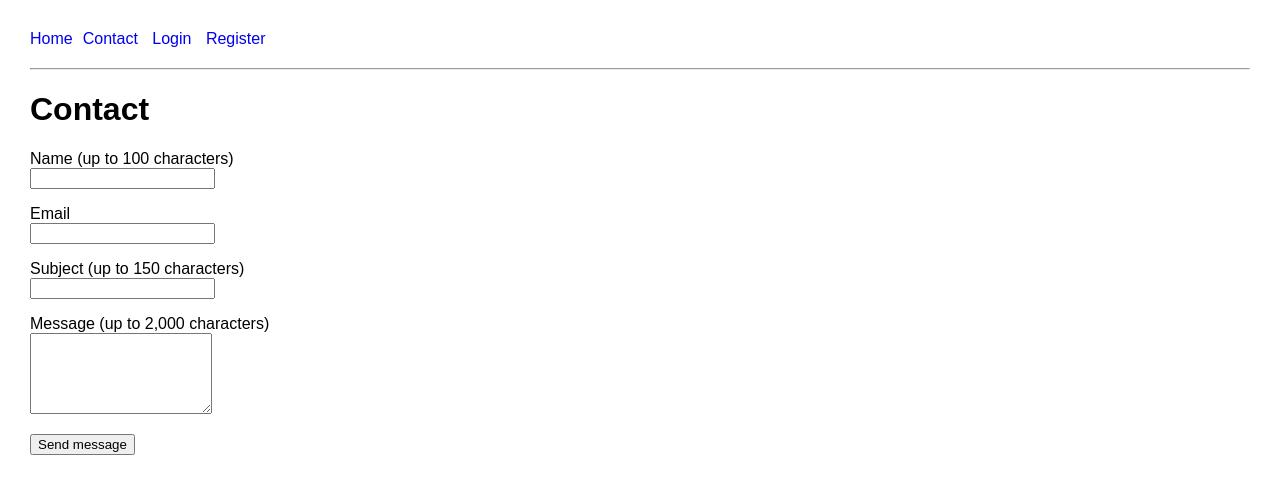
After one commit to ratul-420/web2-seminar-homework, a Node project: template views/contact.ejs in a window 1280 px wide. The commit adds this page. Shown: the top 494 px of the page. Run offline with Node 20 templates, Linux system fonts and the light colour scheme; the template is opened without the code that fills it, so the values that code supplies are empty; some libraries are stand-ins or nearby versions.

Commit message:
Add validated contact form

```diff
--- a/routes/mainRouter.js
+++ b/routes/mainRouter.js
@@ -1,5 +1,6 @@
 const router = require("express").Router();
 const controller = require("../controllers/mainController");
+const contactController = require("../controllers/contactController");
 
 isLoggedIn=(req,res,next)=>{
     if(req.session.user){return next();}
@@ -18,4 +19,6 @@ router.post("/login", controller.loginPost);
 router.get("/logout", controller.logout);
 router.get("/user", isLoggedIn, controller.userIndex);
 router.get("/admin", isAdmin, controller.adminIndex);
+router.get("/contact", contactController.showContact);
+router.post("/contact", contactController.submitContact);
 module.exports = router;
--- /dev/null
+++ b/views/contact.ejs
@@ -0,0 +1,39 @@
+<%- include("partials/header") %>
+
+<main>
+    <h1>Contact</h1>
+
+    <% if (error) { %>
+        <p role="alert"><%= error %></p>
+    <% } %>
+
+    <% if (message) { %>
+        <p role="status"><%= message %></p>
+    <% } %>
+
+    <form action="/contact" method="post" novalidate>
+        <p>
+            <label for="name">Name (up to 100 characters)</label><br>
+            <input id="name" name="name" required maxlength="100"
+                   value="<%= values.name || '' %>">
+        </p>
+        <p>
+            <label for="email">Email</label><br>
+            <input id="email" name="email" type="email" required maxlength="254"
+                   value="<%= values.email || '' %>">
+        </p>
+        <p>
+            <label for="subject">Subject (up to 150 characters)</label><br>
+            <input id="subject" name="subject" required maxlength="150"
+                   value="<%= values.subject || '' %>">
+        </p>
+        <p>
+            <label for="message">Message (up to 2,000 characters)</label><br>
+            <textarea id="message" name="message" required maxlength="2000"
+                      rows="5"><%= values.message || '' %></textarea>
+        </p>
+        <button type="submit">Send message</button>
+    </form>
+</main>
+
+<%- include("partials/footer") %>
--- a/views/partials/header.ejs
+++ b/views/partials/header.ejs
@@ -5,7 +5,7 @@
     </head>
     <body>
         <nav>
-            <a href="/">Home</a>
+            <a href="/">Home</a><a href="/contact">Contact</a>
             <% if(user){ %><a href="/user">User</a> <% } %>
             <% if(user && user.role=="admin"){ %><a href="/admin">Admin</a> <% } %>
             <% if(!user){ %><a href="/login">Login</a> <a href="/register">Register</a> <% }else{ %>
```
Also changed, not shown: controllers/contactController.js (added, +27 -0 lines).
